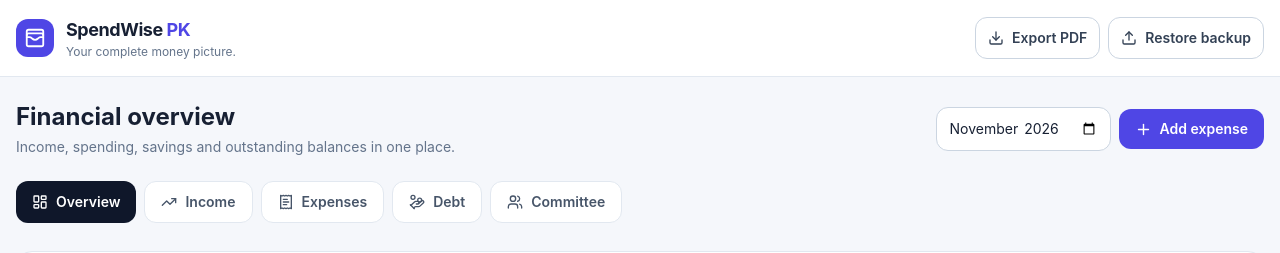
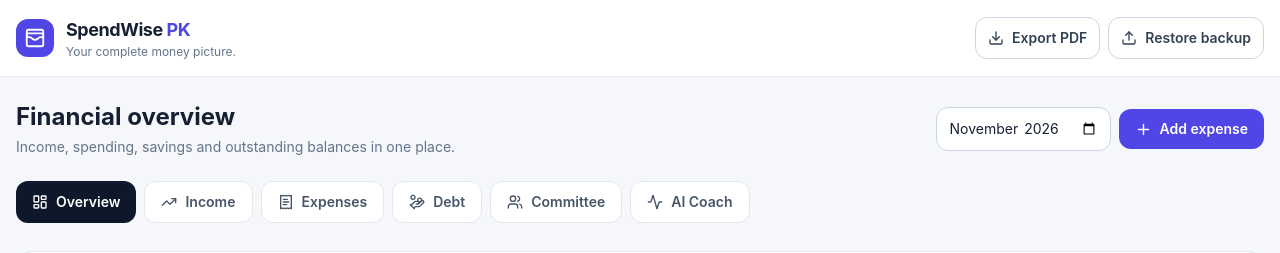
Before and after one commit to syed-bilal205/spendwise-pk, a React (Vite) app: page / in a window 1280 px wide. Shown: the top 253 px of the page. Built offline with nearby package versions, Linux system fonts and the light colour scheme.

Commit message:
Add AI Debt Coach to app navigation

```diff
--- a/src/App.jsx
+++ b/src/App.jsx
@@ -9,6 +9,7 @@ import Income from "./components/Income";
 import Committee from "./components/Committee";
 import Debt from "./components/Debt";
 import CashFlowPlan from "./components/CashFlowPlan";
+import DebtCoach from "./components/DebtCoach";
 
 const COLORS = ["#4f46e5", "#0d9488", "#f59e0b", "#ec4899", "#64748b", "#8b5cf6", "#06b6d4", "#84cc16"];
 const now = new Date();
@@ -55,8 +56,8 @@ export default function App() {
     } catch { alert("This backup file is invalid."); } };
     reader.readAsText(file); e.target.value = "";
   }
-  const nav = [["overview",LayoutDashboard,"Overview"],["income",TrendingUp,"Income"],["transactions",ReceiptText,"Expenses"],["debt",HandCoins,"Debt"],["committee",Users,"Committee"]];
-  const titles = { overview:"Financial overview", income:"Income & salary", transactions:"Expenses", debt:"Debt tracker", committee:"Committee payments" };
+  const nav = [["overview",LayoutDashboard,"Overview"],["income",TrendingUp,"Income"],["transactions",ReceiptText,"Expenses"],["debt",HandCoins,"Debt"],["committee",Users,"Committee"],["coach",Activity,"AI Coach"]];
+  const titles = { overview:"Financial overview", income:"Income & salary", transactions:"Expenses", debt:"Debt tracker", committee:"Committee payments", coach:"AI debt coach" };
   return <div className="min-h-screen">
     <header className="border-b border-slate-200 bg-white"><div className="mx-auto flex max-w-7xl flex-wrap items-center justify-between gap-3 px-4 py-4">
       <div className="flex items-center gap-3"><div className="rounded-xl bg-indigo-600 p-2 text-white"><WalletCards size={22}/></div><div><h1 className="text-lg font-bold tracking-tight">SpendWise <span className="text-indigo-600">PK</span></h1><p className="text-xs text-slate-500">Your complete money picture.</p></div></div>
@@ -66,7 +67,7 @@ export default function App() {
       <div className="mb-6 flex flex-wrap items-center justify-between gap-3"><div><h2 className="text-2xl font-bold">{titles[page]}</h2><p className="mt-1 text-sm text-slate-500">Income, spending, savings and outstanding balances in one place.</p></div><div className="flex items-center gap-2"><label className="sr-only" htmlFor="report-month">Report month</label><input id="report-month" aria-label="Select month" className="field !w-auto" type="month" value={month} onChange={(e) => setMonth(e.target.value)}/>{(page === "overview" || page === "transactions") && <button className="btn" onClick={() => setShowForm((v) => !v)}><Plus size={17}/> Add expense</button>}</div></div>
       <nav className="mb-6 flex gap-2 overflow-x-auto pb-1">{nav.map(([key,Icon,label]) => <button key={key} onClick={() => { setPage(key); setShowForm(false); }} className={`flex shrink-0 items-center gap-2 rounded-xl px-4 py-2.5 text-sm font-semibold ${page === key ? "bg-slate-900 text-white" : "border border-slate-200 bg-white text-slate-600"}`}><Icon size={16}/>{label}</button>)}</nav>
       {showForm && (page === "overview" || page === "transactions") && <div className="card mb-6 p-4"><div className="mb-4 flex justify-between"><h3 className="font-semibold">Add an expense or card transaction</h3><button className="text-sm text-slate-500" onClick={() => setShowForm(false)}>Close</button></div><TransactionForm onDone={() => setShowForm(false)}/></div>}
-      {page === "income" ? <Income month={month}/> : page === "debt" ? <Debt/> : page === "committee" ? <Committee/> : page === "transactions" ? <Transactions rows={filtered} search={search} setSearch={setSearch} dispatch={dispatch}/> : <>
+      {page === "coach" ? <DebtCoach/> : page === "income" ? <Income month={month}/> : page === "debt" ? <Debt/> : page === "committee" ? <Committee/> : page === "transactions" ? <Transactions rows={filtered} search={search} setSearch={setSearch} dispatch={dispatch}/> : <>
         <CashFlowPlan/>
         <div className="grid gap-3 sm:grid-cols-2 xl:grid-cols-4">
           <Metric title="Income received" value={money(incomeTotal)} sub={`Salary: ${money(salary)}`} icon={<ArrowUpRight/>} positive/>
```
